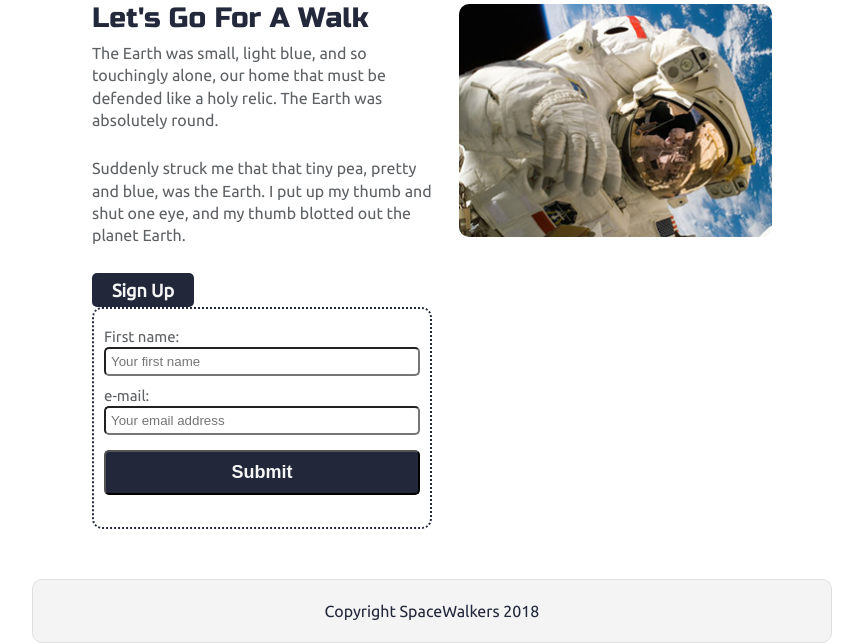
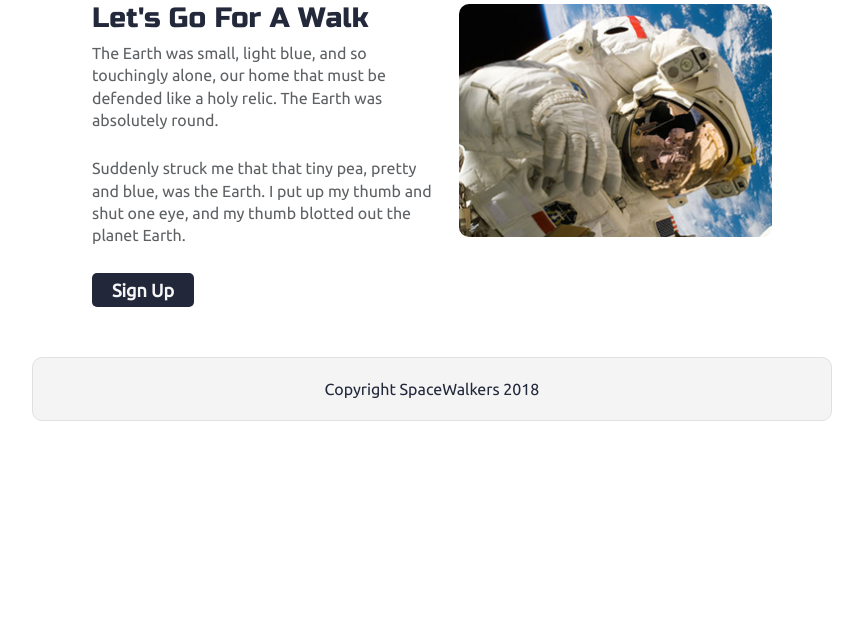
Before and after one commit to bloominstituteoftechnology/Sprint-Challenge--Advanced-CSS, a PHP site: page / in a window 1280 px wide. Shown: the part 931-1574 px from the top of the page, without its empty margins (208-1071 px from the left). After the commit the page ends 1352 px from the top, so only its background shows below. Run offline with PHP 8.4, Linux system fonts and the light colour scheme.

Commit message:
stretch: make signup form collapsible

```diff
--- a/css/index.css
+++ b/css/index.css
@@ -332,6 +332,7 @@ footer {
 .signup-form {
   border: 2px dotted #23293B;
   border-radius: 10px;
+  display: none;
 }
 .signup-form .form {
   margin: 0px auto;
--- a/index.html
+++ b/index.html
@@ -62,13 +62,13 @@
 
         <p>Suddenly struck me that that tiny pea, pretty and blue, was the Earth. I put up my thumb and shut one eye, and my thumb blotted out the planet Earth.</p>
 
-        <div class="btn">
+        <div class="btn" id="signupBtn">
           Sign Up
         </div>
 
         <div class="sign-up">
           <!-- The signup form: -->
-          <div class="signup-form">
+          <div class="signup-form" id="signupForm">
             <form class="form">
               <!-- Name input -->
             <label for="firstname">First name:</label>
@@ -79,7 +79,7 @@
             <input class="form__input" type="text" name="email" placeholder="Your email address">
 
             <!-- Submit button -->
-            <input class="form__input form__button" type="submit" value="Submit">
+            <input class="form__input form__button" id="submitBtn" type="submit" value="Submit">
             </form>
           </div>
           <!-- end of sign form -->
--- a/js/script.js
+++ b/js/script.js
@@ -0,0 +1,12 @@
+const signupBtn = document.getElementById('signupBtn');
+signupBtn.addEventListener('click', function() {
+  document.getElementById('signupForm').style.display= 'block';
+  this.style.display = 'none';
+});
+
+const submitBtn = document.getElementById('submitBtn');
+submitBtn.addEventListener('click', function(){
+  alert('Thank you for signing up!');
+  document.getElementById('signupBtn').style.display = 'block';
+  document.getElementById('signupForm').style.display = 'none';
+})
--- a/less/signup.less
+++ b/less/signup.less
@@ -1,6 +1,7 @@
 .signup-form {
   border: 2px dotted @ebony-clay;
   border-radius: 10px;
+  display: none;
   .form{
     margin: 0px auto;               /*centered */
     max-width: 600px;
```
